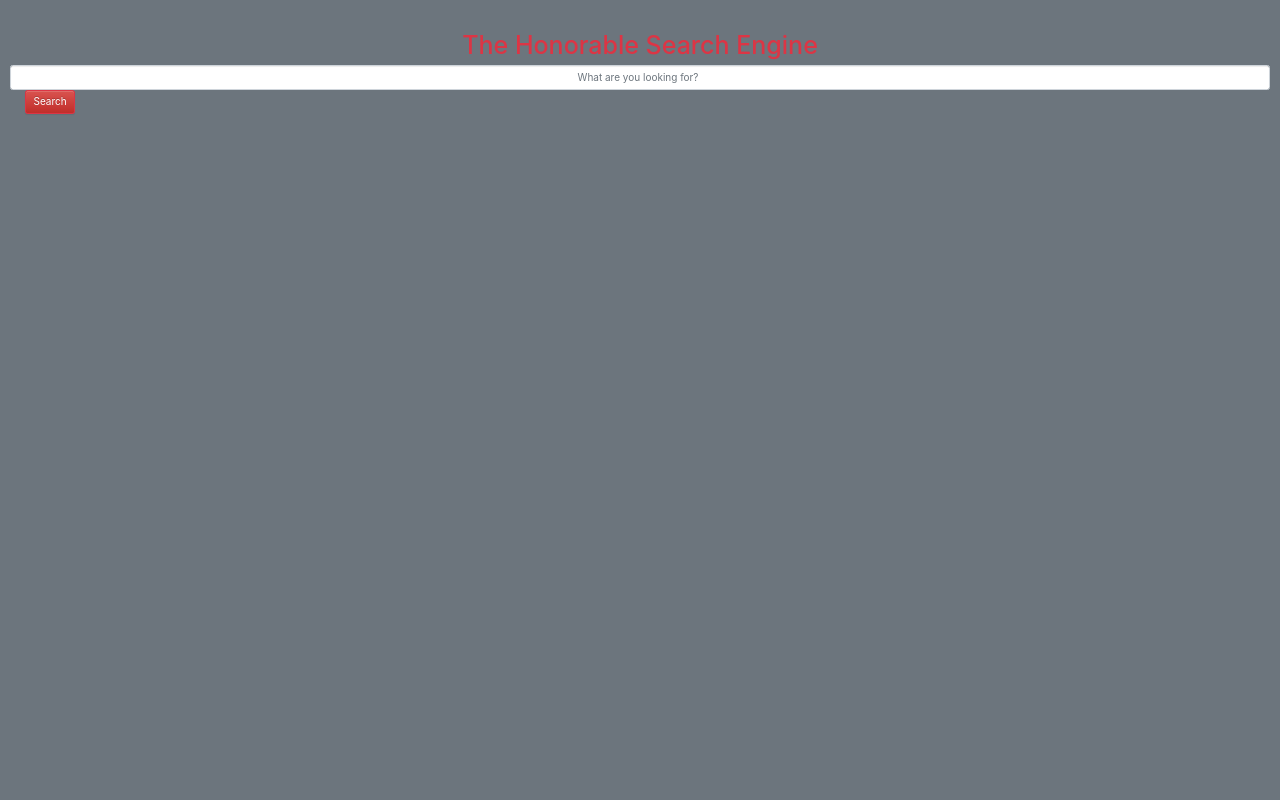
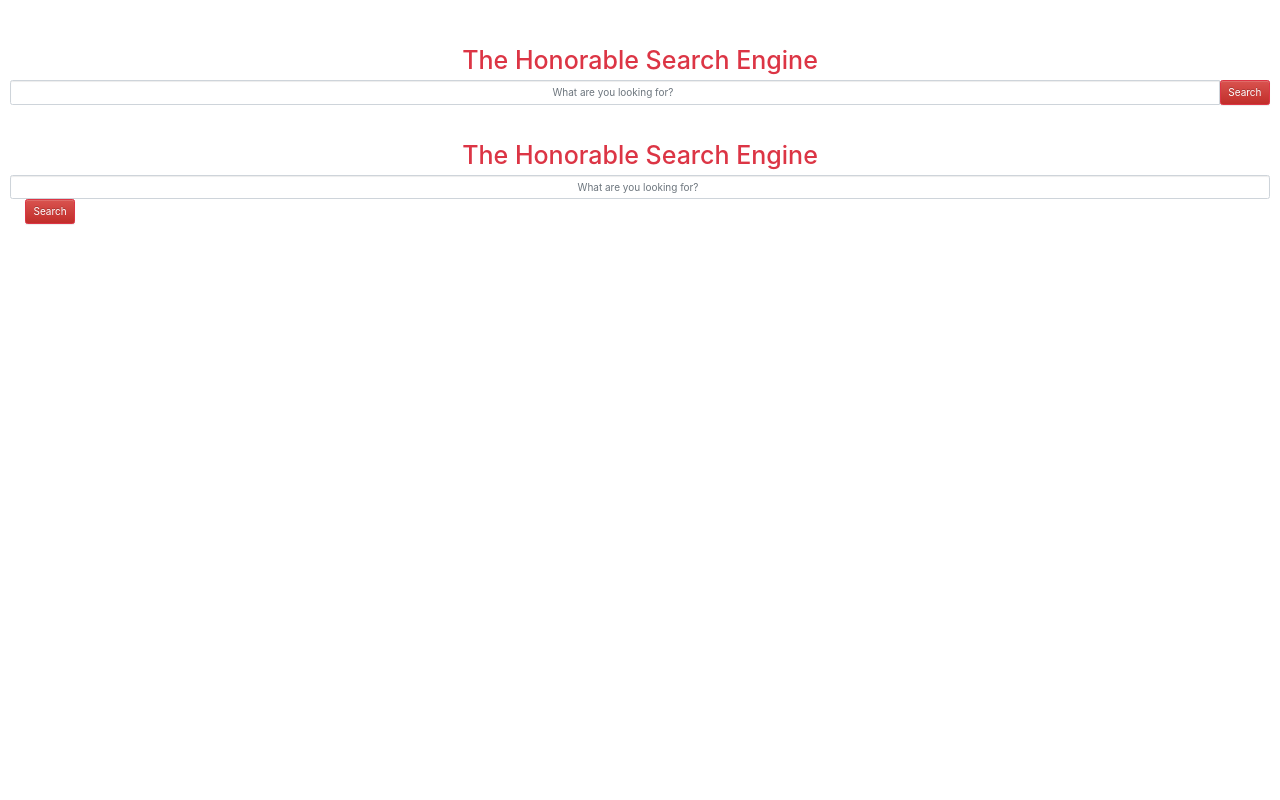
Before and after one commit to Gold-Everything/UI_LSPT2019, a Django app: page / in a window 1280 px wide. Run offline with Django 3.2, Linux system fonts and the light colour scheme; some libraries are stand-ins or nearby versions.

Commit message:
fixed bootstrap styling

```diff
--- a/UI/static/styles.css
+++ b/UI/static/styles.css
@@ -1,7 +1,6 @@
-<link rel="stylesheet" href="https://stackpath.bootstrapcdn.com/bootstrap/4.3.1/css/bootstrap.min.css" integrity="sha384-ggOyR0iXCbMQv3Xipma34MD+dH/1fQ784/j6cY/iJTQUOhcWr7x9JvoRxT2MZw1T" crossorigin="anonymous">
 
 body{
-	background-color: grey;
+	background-color: white;
 }
 
 .center_div{
--- a/UI/templates/index.html
+++ b/UI/templates/index.html
@@ -1,6 +1,34 @@
 {% load static %}
+<!DOCTYPE html>
+<html>
+<<<<<<< HEAD
+	<head>
+		<meta charset="utf-8">
+    	<meta name="viewport" content="width=device-width, initial-scale=1, shrink-to-fit=no">
+		<link rel = "stylesheet" href = "{% static styles.css %}">
+		<link rel="stylesheet" href="https://stackpath.bootstrapcdn.com/bootstrap/4.3.1/css/bootstrap.min.css" integrity="sha384-ggOyR0iXCbMQv3Xipma34MD+dH/1fQ784/j6cY/iJTQUOhcWr7x9JvoRxT2MZw1T" crossorigin="anonymous">
 
-<html>
+	</head>
+
+	<body class = "p-3 mb-2 text-white">
+
+
+		<div class = "text-center h1 text-danger">The Honorable Search Engine</div>
+		<form>
+  <div class="input-group col-xs-4">
+    <input type="search" class="form-control text-center" id="inputSearch" placeholder="What are you looking for?">
+  <button type="submit" class="btn btn-danger" onclick = "window.location.href='results.html';"> Search </button>
+
+  </div>
+	</form>
+
+
+
+	<script src="https://code.jquery.com/jquery-3.3.1.slim.min.js" integrity="sha384-q8i/X+965DzO0rT7abK41JStQIAqVgRVzpbzo5smXKp4YfRvH+8abtTE1Pi6jizo" crossorigin="anonymous"></script>
+    <script src="https://cdnjs.cloudflare.com/ajax/libs/popper.js/1.14.3/umd/popper.min.js" integrity="sha384-ZMP7rVo3mIykV+2+9J3UJ46jBk0WLaUAdn689aCwoqbBJiSnjAK/l8WvCWPIPm49" crossorigin="anonymous"></script>
+    <script src="https://stackpath.bootstrapcdn.com/bootstrap/4.1.3/js/bootstrap.min.js" integrity="sha384-ChfqqxuZUCnJSK3+MXmPNIyE6ZbWh2IMqE241rYiqJxyMiZ6OW/JmZQ5stwEULTy" crossorigin="anonymous"></script>
+	</body>
+=======
 
 <head>
 	<link rel="stylesheet" href="//maxcdn.bootstrapcdn.com/bootstrap/3.2.0/css/bootstrap.min.css">
@@ -21,5 +49,6 @@
 		</div>
 	</form>
 </body>
+>>>>>>> 9de9c8158b9fa414aff7dede3c1a5f7085f9c1d9
 
 </html>
```
Also changed, not shown: UI/templates/results.html (added, +25 -0 lines).
